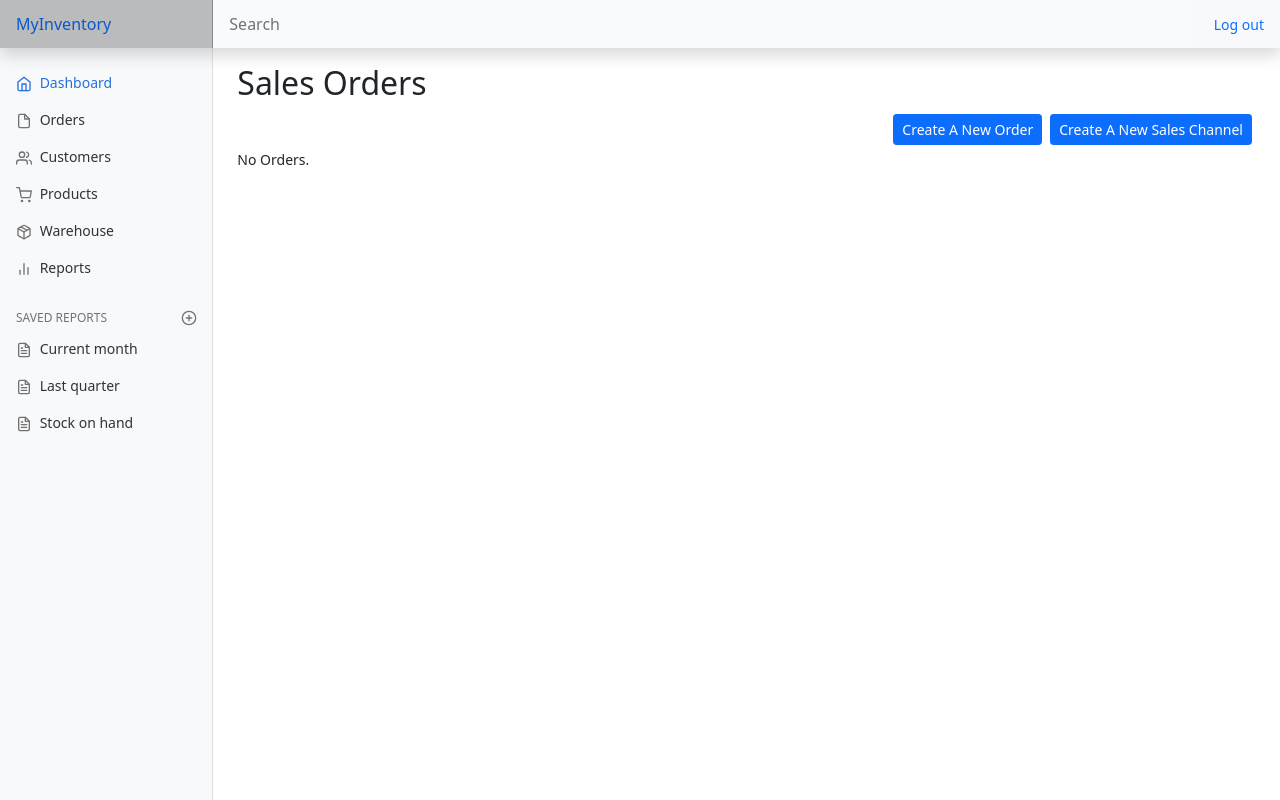
After one commit to mikeinnz/cs50web, a Django app: page /order/list in a window 1280 px wide. The commit adds this page. Run offline with Django 3.2, Linux system fonts and the light colour scheme; a user stored in the database is signed in.

Commit message:
add boilerplat for order, product and change to nav color to light

```diff
--- a/capstone/inventory/templates/inventory/customer_form.html
+++ b/capstone/inventory/templates/inventory/customer_form.html
@@ -61,8 +61,8 @@
                 {% endfor %}
             </div>
         </div>
-        <a class="btn btn-warning" href="{% url 'list_customer' %}">Cancel</a>
-        <input class="btn btn-warning" type="submit" value="Save">
+        <a class="btn btn-primary btn-sm" href="{% url 'list_customer' %}">Cancel</a>
+        <input class="btn btn-primary btn-sm" type="submit" value="Save">
     </form>
 {% endblock %}
 
--- a/capstone/inventory/templates/inventory/customer_list.html
+++ b/capstone/inventory/templates/inventory/customer_list.html
@@ -7,7 +7,7 @@
 {% block body %}
     <h2>Customers</h2>
     <div class="d-flex justify-content-end">
-        <a class="btn btn-sm btn-warning" href="{% url 'create_customer' %}">Create A New Customer</a>
+        <a class="btn btn-sm btn-primary" href="{% url 'create_customer' %}">Create A New Customer</a>
     </div>
 
 
--- a/capstone/inventory/templates/inventory/layout.html
+++ b/capstone/inventory/templates/inventory/layout.html
@@ -19,7 +19,7 @@
 
     </head>
     <body>
-        <header class="navbar navbar-dark sticky-top bg-warning flex-md-nowrap p-0 shadow">
+        <header class="navbar navbar-white sticky-top bg-light flex-md-nowrap p-0 shadow">
             <a class="navbar-brand col-md-3 col-lg-2 me-0 px-3" href="#">MyInventory</a>
             <button class="navbar-toggler position-absolute d-md-none collapsed" type="button" data-bs-toggle="collapse" data-bs-target="#sidebarMenu" aria-controls="sidebarMenu" aria-expanded="false" aria-label="Toggle navigation">
                 <span class="navbar-toggler-icon"></span>
@@ -39,18 +39,18 @@
 
         <div class="container-fluid">
             <div class="row">
-                <nav id="sidebarMenu" class="col-md-3 col-lg-2 d-md-block bg-warning sidebar collapse">
+                <nav id="sidebarMenu" class="col-md-3 col-lg-2 d-md-block bg-light sidebar collapse">
                     <div class="position-sticky pt-3">
                         {% if user.is_authenticated %}
                             <ul class="nav flex-column">
                                 <li class="nav-item">
-                                    <a class="nav-link active" aria-current="page" href="#">
+                                    <a class="nav-link active" aria-current="page" href="{% url 'index' %}">
                                         <span data-feather="home"></span>
                                         Dashboard
                                     </a>
                                 </li>
                                 <li class="nav-item">
-                                    <a class="nav-link" href="#">
+                                    <a class="nav-link" href="{% url 'order' %}">
                                         <span data-feather="file"></span>
                                         Orders
                                     </a>
@@ -62,7 +62,7 @@
                                     </a>
                                 </li>
                                 <li class="nav-item">
-                                    <a class="nav-link" href="#">
+                                    <a class="nav-link" href="{% url 'product' %}">
                                         <span data-feather="shopping-cart"></span>
                                         Products
                                     </a>
--- /dev/null
+++ b/capstone/inventory/templates/inventory/sales_order.html
@@ -0,0 +1,52 @@
+{% extends 'inventory/layout.html' %}
+
+{% block title %}
+    Sales Orders
+{% endblock %}
+
+{% block body %}
+    <h2>Sales Orders</h2>
+
+    <div class="d-flex justify-content-end">
+        <a class="btn btn-sm btn-primary m-1" href="{% url 'create_order' %}">Create A New Order</a>
+        <a class="btn btn-sm btn-primary m-1" href="{% url 'create_sales_channel' %}">Create A New Sales Channel</a>
+    </div>
+
+
+    {% if not orders%}
+        <span class="pagination">No Orders.</span>
+    {% else %}
+        <div class="table-responsive-md">
+            <table class="table table-striped table-hover">
+                <thead>
+                    <tr class="table-striped">
+                        <th scope="col">Id</th>
+                        <th scope="col">Created</th>
+                        <th scope="col">Invoiced</th>
+                        <th scope="col">Customer</th>
+                        <th scope="col">Status</th>
+                        <th scope="col">Channel</th>
+                        <th scope="col">Warehouse/th>
+                        <th scope="col">Value</th>
+
+                    </tr>
+                </thead>
+                <tbody>
+                    {% for order in orders %}
+                        <tr class="table-striped">
+                            <td><a class="edit-link" href="{% url 'edit_order' order.id %}">{{ order.name }}</a></td>
+                            <td>{{ order.id }}</td>
+                            <td>{{ order.created_date }}</td>
+                            <td>{{ order.invoice_date }}</td>
+                            <td>{{ order.customer }}</td>
+                            <td>{{ order.status }}</td>
+                            <td>{{ order.saleschannel }}</td>
+                            <td>{{ order.warehouse }}</td>
+                            <td>{{ order.total }}</td>
+                        </tr>
+                    {% endfor %}
+                </tbody>
+            </table>
+        </div>
+    {% endif %}
+{% endblock %}
--- a/capstone/inventory/templates/inventory/warehouse.html
+++ b/capstone/inventory/templates/inventory/warehouse.html
@@ -1,14 +1,14 @@
 {% extends 'inventory/layout.html' %}
 
 {% block title %}
-    Warehouse
+    Warehouses
 {% endblock %}
 
 {% block body %}
-    <h2>Your Warehouses</h2>
+    <h2> Warehouses</h2>
 
     <div class="d-flex justify-content-end">
-        <a class="btn btn-sm btn-warning" href="{% url 'create_warehouse' %}">Create A New Warehouse</a>
+        <a class="btn btn-sm btn-primary" href="{% url 'create_warehouse' %}">Create A New Warehouse</a>
     </div>
 
 
--- a/capstone/inventory/urls.py
+++ b/capstone/inventory/urls.py
@@ -10,4 +10,12 @@ urlpatterns = [
     path('warehouse/list', views.warehouse, name="warehouse"),
     path('warehouse/new', views.create_warehouse, name="create_warehouse"),
     path('warehouse/edit/<int:id>', views.edit_warehouse, name="edit_warehouse"),
+    path('product/list', views.product, name="product"),
+    path('product/new', views.create_product, name="create_product"),
+    path('product/edit/<int:id>', views.edit_product, name="edit_product"),
+    path('category/new', views.create_category, name="create_category"),
+    path('order/list', views.order, name="order"),
+    path('order/new', views.create_order, name="create_order"),
+    path('order/edit/<int:id>', views.edit_order, name="edit_order"),
+    path('channel/new', views.create_sales_channel, name="create_sales_channel"),
 ]
--- a/capstone/inventory/views.py
+++ b/capstone/inventory/views.py
@@ -112,5 +112,50 @@ def edit_warehouse(request, id):
 
     else:
         return render(request, "inventory/warehouse_form.html", {
+            "title": "Edit Warehouse",
             "form": WarehouseForm(instance=warehouse)
         })
+
+
+@login_required
+def product(request):
+    return render(request, "inventory/product.html", {
+
+    })
+
+
+@login_required
+def create_product(request):
+    return HttpResponse("create product")
+
+
+@login_required
+def edit_product(request):
+    return HttpResponse("edit product")
+
+
+@login_required
+def create_category(request):
+    return HttpResponse("create category")
+
+
+@login_required
+def order(request):
+    return render(request, "inventory/sales_order.html", {
+
+    })
+
+
+@login_required
+def create_order(request):
+    return HttpResponse("create sales order")
+
+
+@login_required
+def edit_order(request):
+    return HttpResponse("edit order")
+
+
+@login_required
+def create_sales_channel(request):
+    return HttpResponse("create channel")
```
Also changed, not shown: capstone/inventory/models.py (+65 -64 lines), capstone/inventory/templates/inventory/product.html (added, +51 -0 lines), capstone/inventory/templates/inventory/warehouse_form.html (+7 -3 lines), capstone/db.sqlite3.
